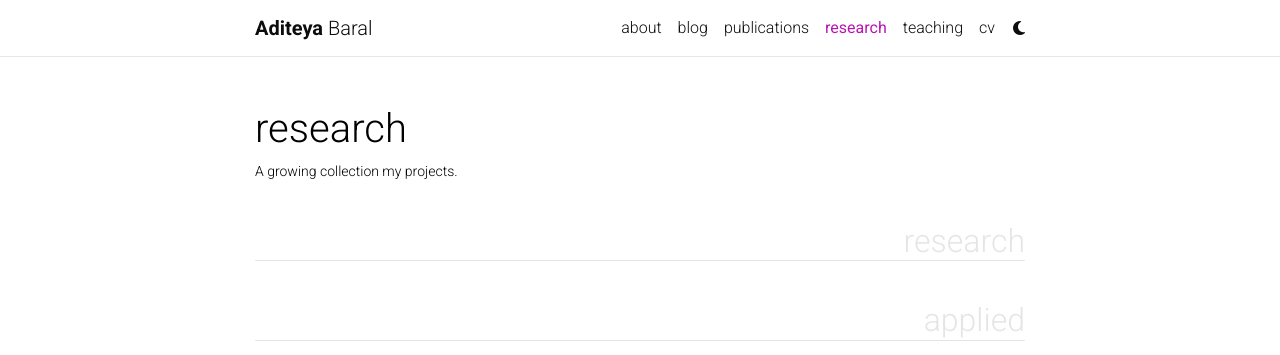
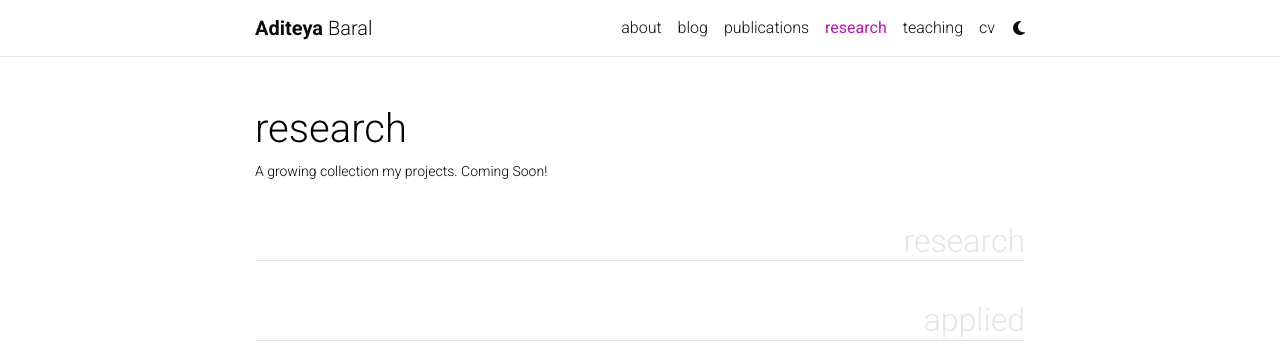
Before and after one commit to aditeyabaral/aditeyabaral.github.io, a Jekyll site: the page built from _pages/projects.md, in a window 1280 px wide. Shown: the top 355 px of the page. Built offline with Jekyll 4.4.1, drawn with Linux system fonts in a browser that asks for light colours; comment, search, counter and statistics services are not loaded; a style sheet for code colours, icons or effects is not loaded.

Commit message:
Update blog

```diff
--- a/_config.yml
+++ b/_config.yml
@@ -124,7 +124,7 @@ bing_site_verification:  # out your bing-site-verification ID (Bing Webmaster)
 
 blog_name: Aditeya's Blog # blog_name will be displayed in your blog page
 blog_nav_title: blog # your blog must have a title for it to be displayed in the nav bar
-blog_description: A collection of ideas and thoughts. (WIP)
+blog_description: A collection of ideas and thoughts. (Coming Soon!)
 permalink: /blog/:year/:title/
 
 # Pagination
--- a/_pages/projects.md
+++ b/_pages/projects.md
@@ -2,7 +2,7 @@
 layout: page
 title: research
 permalink: /research/
-description: A growing collection my projects.
+description: A growing collection my projects. Coming Soon!
 nav: true
 nav_order: 2
 display_categories: [research, applied]
```
